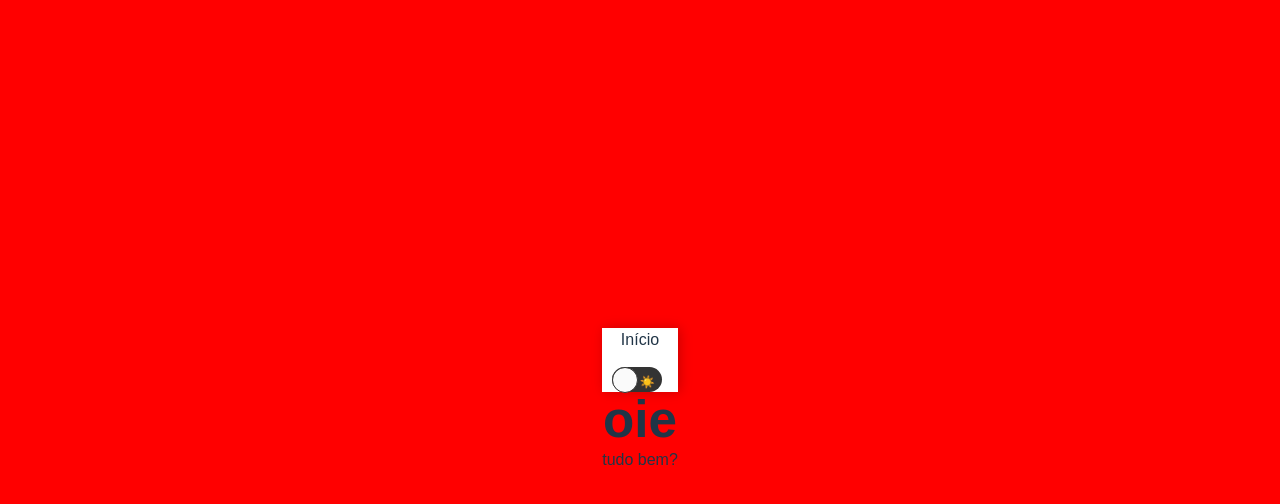
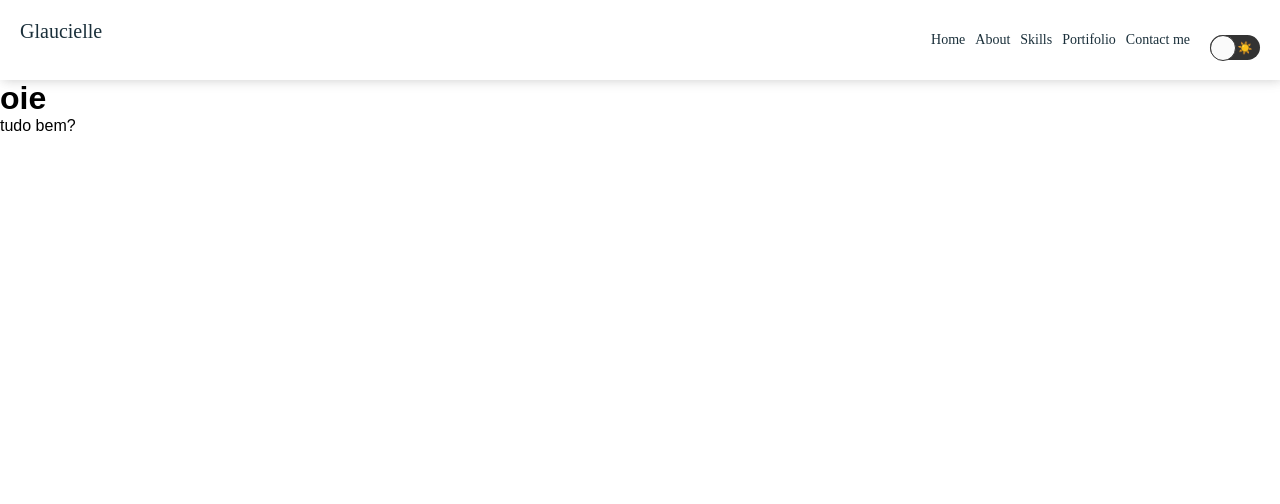
Before and after one commit to glauciellesa/Portfolio-React, a React (Vite) app: page / in a window 1280 px wide. Shown: the top 504 px of the page. Built offline with nearby package versions, Linux system fonts and the light colour scheme.

Commit message:
Set up header

```diff
--- a/src/App.tsx
+++ b/src/App.tsx
@@ -1,9 +1,8 @@
-import "./App.css";
 import About from "./components/About";
 import ContactMe from "./components/ContactMe";
 import Footer from "./components/Footer";
 import Home from "./components/Home";
-import NavBar from "./components/NavBar";
+import Header from "./components/Header";
 import Portfolio from "./components/Portfolio";
 import Skills from "./components/Skills";
 import CSSReset from "./theme/components/CSSReset";
@@ -14,7 +13,7 @@ function App() {
     <>
       <MyThemeProvider>
         <CSSReset />
-        <NavBar />
+        <Header />
         <Home />
         <About />
         <Skills />
--- /dev/null
+++ b/src/components/Header.tsx
@@ -0,0 +1,53 @@
+import styled from "styled-components";
+import Logo from "./Logo";
+import ToggleTheme from "./toggle/ToggleTheme";
+export default () => {
+  return (
+    <StyledHeader>
+      <div>
+        <Logo />
+      </div>
+      <div className="navBar">
+        <div className="home">
+          <a href="/home">Home</a>
+        </div>
+        <div className="about">
+          <a href="/about">About</a>
+        </div>
+        <div className="skills">
+          <a href="/skills">Skills</a>
+        </div>
+        <div className="portfolio">
+          <a href="/portfolio">Portifolio</a>
+        </div>
+        <div className="contact">
+          <a href="/contact">Contact me</a>
+        </div>
+        <ToggleTheme />
+      </div>
+    </StyledHeader>
+  );
+};
+
+const StyledHeader = styled.nav`
+  font-family: ${({ theme }) => theme.fontFamilly};
+  font-size: 14px;
+  display: flex;
+  justify-content: space-between;
+  box-shadow: ${({ theme }) => theme.shadowNav};
+  background-color: ${({ theme }) => theme.dark};
+  padding: 20px;
+  width: 100vw;
+  .navBar {
+    z-index: 100;
+    display: flex;
+    justify-content: center;
+    align-items: center;
+    gap: 10px;
+
+    a {
+      text-decoration: none;
+      color: ${({ theme }) => theme.light};
+    }
+  }
+`;
--- /dev/null
+++ b/src/components/Logo.tsx
@@ -0,0 +1,9 @@
+import styled from "styled-components";
+export default () => {
+  return <StyledLogo>Glaucielle</StyledLogo>;
+};
+
+const StyledLogo = styled.div`
+  font-size: 20px;
+  color: ${({ theme }) => theme.light};
+`;
--- a/src/components/NavBar.tsx
+++ /dev/null
@@ -1,29 +0,0 @@
-import ToggleTheme from "./toggle/ToggleTheme";
-import styled from "styled-components";
-
-export default () => {
-  return (
-    <StyledMenu>
-      <nav>
-        Início
-        <ToggleTheme />
-      </nav>
-    </StyledMenu>
-  );
-};
-
-const StyledMenu = styled.aside`
-  grid-area: menu;
-  background-color: ${({ theme }) => theme.dark};
-  box-shadow: ${({ theme }) => theme.shadowNav};
-
-  @media (max-width: 768px) {
-    nav {
-      display: flex;
-      justify-content: flex-start;
-      align-items: center;
-      height: 100%;
-      justify-content: space-around;
-    }
-  }
-`;
--- a/src/index.css
+++ /dev/null
@@ -1,70 +0,0 @@
-:root {
-  font-family: Inter, Avenir, Helvetica, Arial, sans-serif;
-  font-size: 16px;
-  line-height: 24px;
-  font-weight: 400;
-
-  color-scheme: light dark;
-  color: rgba(255, 255, 255, 0.87);
-  background-color: #242424;
-
-  font-synthesis: none;
-  text-rendering: optimizeLegibility;
-  -webkit-font-smoothing: antialiased;
-  -moz-osx-font-smoothing: grayscale;
-  -webkit-text-size-adjust: 100%;
-}
-
-a {
-  font-weight: 500;
-  color: #646cff;
-  text-decoration: inherit;
-}
-a:hover {
-  color: #535bf2;
-}
-
-body {
-  margin: 0;
-  display: flex;
-  place-items: center;
-  min-width: 320px;
-  min-height: 100vh;
-}
-
-h1 {
-  font-size: 3.2em;
-  line-height: 1.1;
-}
-
-button {
-  border-radius: 8px;
-  border: 1px solid transparent;
-  padding: 0.6em 1.2em;
-  font-size: 1em;
-  font-weight: 500;
-  font-family: inherit;
-  background-color: #1a1a1a;
-  cursor: pointer;
-  transition: border-color 0.25s;
-}
-button:hover {
-  border-color: #646cff;
-}
-button:focus,
-button:focus-visible {
-  outline: 4px auto -webkit-focus-ring-color;
-}
-
-@media (prefers-color-scheme: light) {
-  :root {
-    color: #213547;
-    background-color: #ffffff;
-  }
-  a:hover {
-    color: #747bff;
-  }
-  button {
-    background-color: #f9f9f9;
-  }
-}
--- a/src/theme/ThemeConfig.ts
+++ b/src/theme/ThemeConfig.ts
@@ -1,5 +1,5 @@
 export const theme = {
-  logoHeight: "90px",
+  fontFamilly: "Poppins",
   headerHeight: "90px",
   menuTopHeight: "60px",
   asideWidth: "225px",
--- a/src/theme/components/CSSReset.tsx
+++ b/src/theme/components/CSSReset.tsx
@@ -9,7 +9,6 @@ const CSSReset = createGlobalStyle`
   }
   body {
     font-family: 'Montserrat', sans-serif;
-    background-color: red;
   }
 
 `;
```
Also changed, not shown: package.json (+7 -0 lines), src/main.tsx (+6 -7 lines), src/components/NavItem.tsx (added), 1 other file (tests, documents, lock files or other folders).
